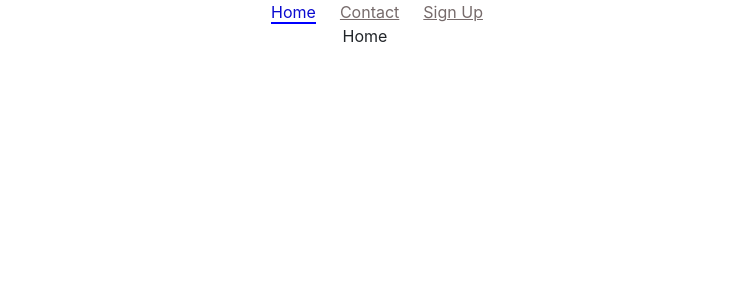
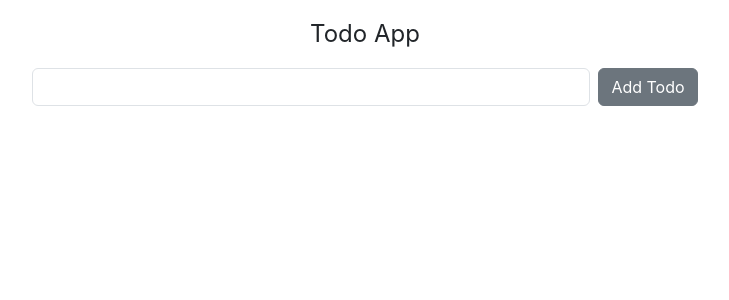
Before and after one commit to 02abhishekchoudhary/React, a React (Create React App) app: page / in a window 1280 px wide. Shown: the top 300 px of the page, without its empty margins (275-1004 px from the left). Built offline with nearby package versions, Linux system fonts and the light colour scheme.

Commit message:
Till TODO

```diff
--- a/package.json
+++ b/package.json
@@ -10,6 +10,7 @@
     "react-dom": "^18.2.0",
     "react-router-dom": "^6.11.2",
     "react-scripts": "5.0.1",
+    "uuid": "^9.0.0",
     "web-vitals": "^2.1.4"
   },
   "scripts": {
--- a/src/App.js
+++ b/src/App.js
@@ -19,6 +19,7 @@ import CounterComp from "./HOC/CounterComp";
 import RenderTodos from "./HOC/RenderTodos";
 import RenderPosts from "./HOC/RenderPosts";
 import RouterComp from "./RouterComp";
+import Todo from "./Components/Todo";
 
 export const messageContext = createContext(null);
 // messageContext.displayName="Message";
@@ -66,6 +67,7 @@ function App() {
       {/* <RenderTodos/> */}
       {/* <RenderPosts/> */}
       {/* <RouterComp/> */}
+      <Todo/>
     </div>
   );
 }
--- /dev/null
+++ b/src/Components/Todo.js
@@ -0,0 +1,109 @@
+import React, { useState } from "react";
+import { v4 as uuidv4 } from "uuid";
+
+const Todo = () => {
+  const [input, setInput] = useState("");
+  const [todoArr, setTodoArr] = useState([]);
+  const [isEditing, setIsEditing] = useState({
+    edit: false,
+    todoId: "",
+  });
+
+  const onAddHandler = () => {
+    if (!input) {
+      return;
+    }
+    // const newObj = {
+    //   id: uuidv4().split('-')[0],
+    //   text: input
+    // }
+    // const cloneArr = todoArr;
+    // cloneArr.push(newObj);
+    // setTodoArr(cloneArr);
+
+    setTodoArr([...todoArr, { id: uuidv4().split("-")[0], text: input }]);
+    setInput("");
+
+    // console.log(uuidv4());
+  };
+
+  const onEditHandler = (id, text) => {
+    setIsEditing({ edit: true, todoId: id });
+    setInput(text);
+  };
+
+  const onDeleteHandler = (id) => {
+    const todoIndex = todoArr.findIndex((elem) => elem.id === id);
+    // console.log(todoIndex);
+    const cloneArr = [...todoArr];
+    cloneArr.splice(todoIndex, 1);
+    // console.log(cloneArr);
+    setTodoArr(cloneArr);
+    // const updatedArr = todoArr.filter(elem => elem.id !== id)
+    // setTodoArr(updatedArr);
+  };
+
+  const onUpdateHandler = () => {
+    const todoIndex = todoArr.findIndex((elem) => elem.id === isEditing.todoId);
+    const updatedArr = [...todoArr];
+    updatedArr[todoIndex] = {
+      id: isEditing.todoId,
+      text:input
+    }
+    setTodoArr(updatedArr);
+    setIsEditing({ edit: false, todoId: "" });
+    setInput("");
+  }
+
+  return (
+    <div className="container">
+      <div className="fs-4 my-3">Todo App</div>
+      <div className="d-flex justify-content-center">
+        <input
+          className="form-control w-50"
+          value={input}
+          onChange={(event) => setInput(event.target.value)}
+        />
+        {isEditing.edit ? (
+          <button
+            className="btn btn-warning ms-2"
+            onClick={() => onUpdateHandler()}
+          >
+            Update
+          </button>
+        ) : (
+          <button
+            className="btn btn-secondary ms-2"
+            onClick={() => onAddHandler()}
+          >
+            Add Todo
+          </button>
+        )}
+      </div>
+      <div className="row mt-3 d-flex justify-content-center ms-5">
+        {todoArr.length > 0 &&
+          todoArr.map((todo) => (
+            <>
+              <div className="fs-5 col-5 text-start ms-5">{todo.text}</div>
+              <div className="col me-5 mb-2">
+                <button
+                  className="btn btn-info me-3 btn-sm"
+                  onClick={() => onEditHandler(todo.id, todo.text)}
+                >
+                  Edit
+                </button>
+                <button
+                  className="btn btn-danger btn-sm"
+                  onClick={() => onDeleteHandler(todo.id)}
+                >
+                  Delete
+                </button>
+              </div>
+            </>
+          ))}
+      </div>
+    </div>
+  );
+};
+
+export default Todo;
--- a/src/index.js
+++ b/src/index.js
@@ -9,8 +9,8 @@ const root = ReactDOM.createRoot(document.getElementById("root"));
 root.render(
   <React.StrictMode>
     <BrowserRouter>
-      {/* <App /> */}
-      <RouterComp />
+      <App />
+      {/* <RouterComp /> */}
     </BrowserRouter>
   </React.StrictMode>
 );
```
Also changed, not shown: 1 other file (tests, documents, lock files or other folders).
